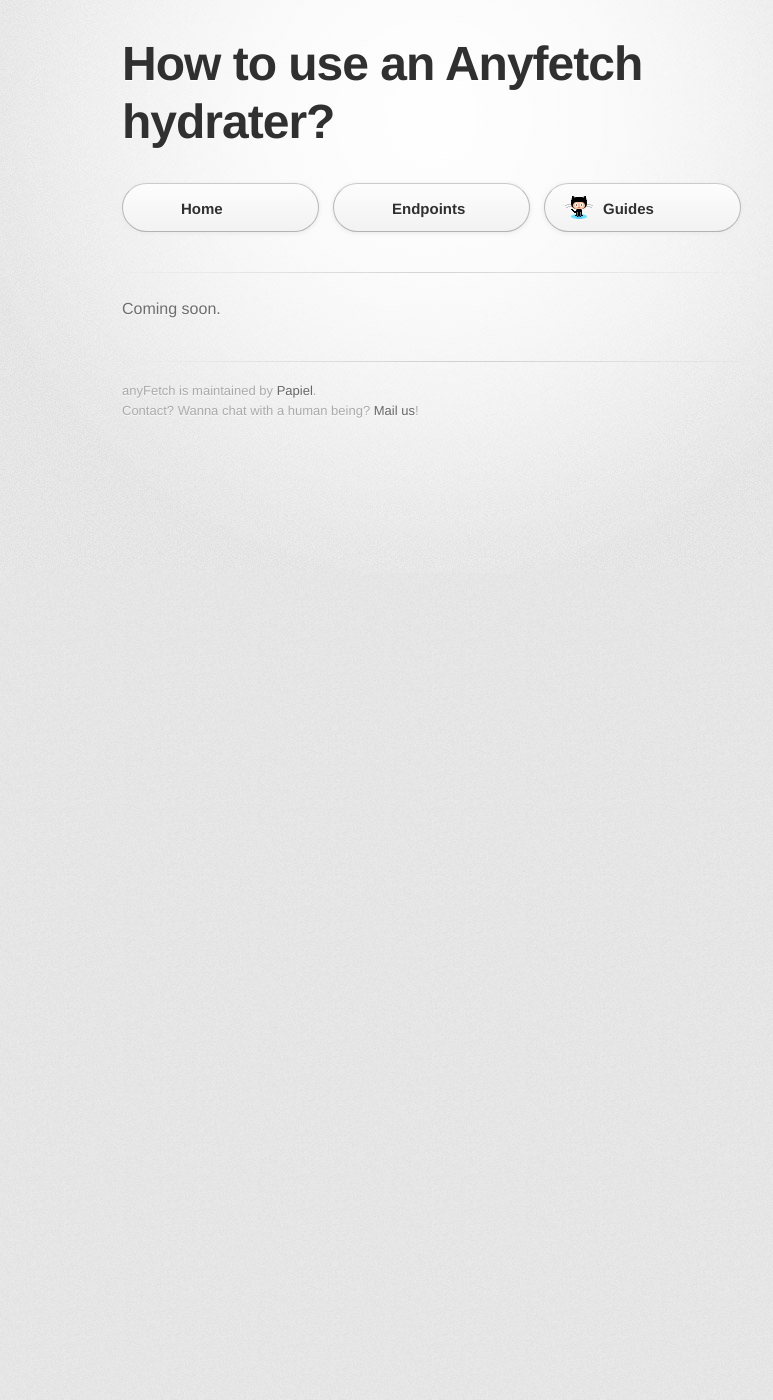
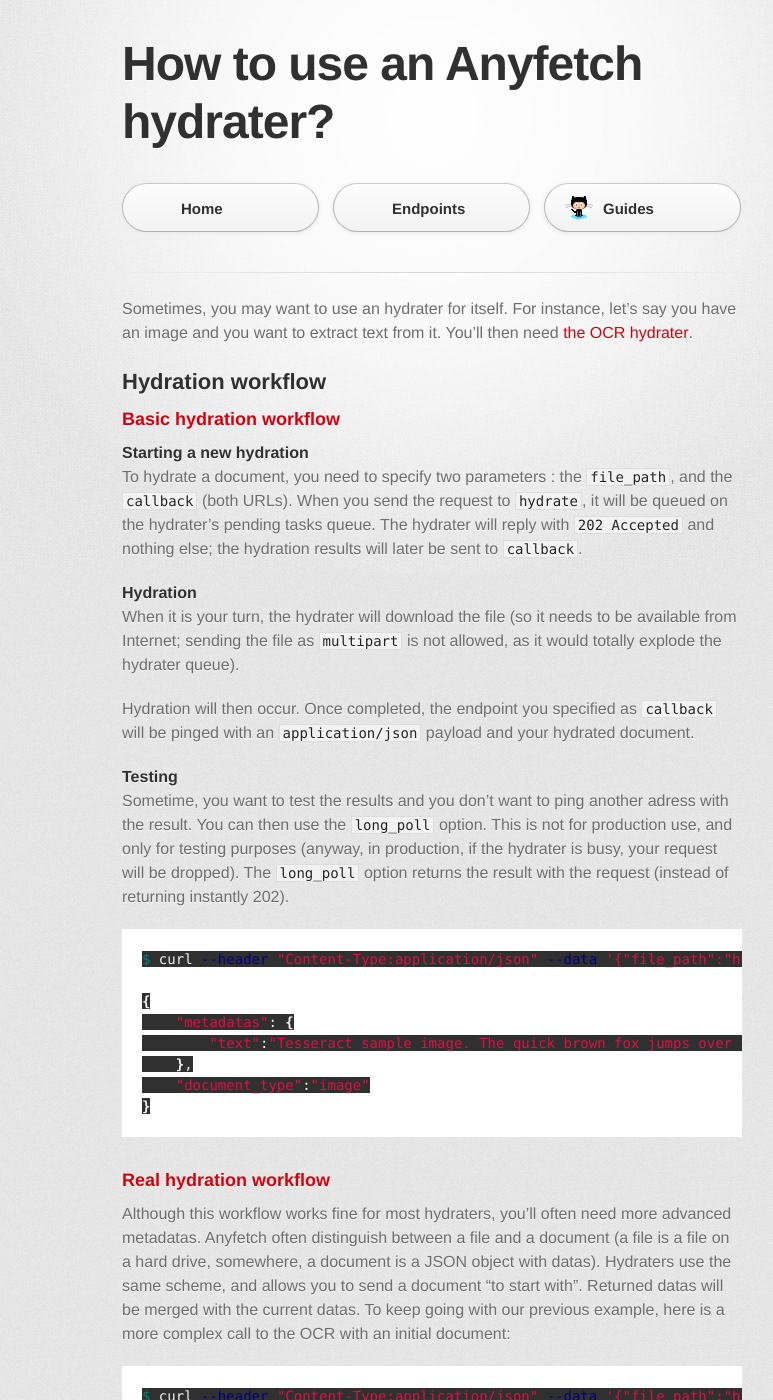
Before and after one commit to AnyFetch/developers.anyfetch.com, a Jekyll site: the page built from guides/using/hydrater.md, in a window 1280 px wide and 1400 px high. Shown: the whole window, without its empty margins (208-981 px from the left). Built offline with Jekyll 4.4.1, drawn with Linux system fonts in a browser that asks for light colours; some web fonts are replaced; Markdown is read by kramdown in place of the engine named in the settings; some of the changed text lies outside the part shown.

Commit message:
Using hydraters guide

````diff
--- a/guides/using/hydrater.md
+++ b/guides/using/hydrater.md
@@ -3,4 +3,73 @@
 layout: doc
 ---
 
-Coming soon.
+Sometimes, you may want to use an hydrater for itself. For instance, let's say you have an image and you want to extract text from it.
+You'll then need [the OCR hydrater](http://ocrhydrater.anyfetch.com).
+
+
+## Hydration workflow
+### Basic hydration workflow
+#### Starting a new hydration
+To hydrate a document, you need to specify two parameters : the `file_path`, and the `callback` (both URLs).
+When you send the request to `hydrate`, it will be queued on the hydrater's pending tasks queue.
+The hydrater will reply with `202 Accepted` and nothing else; the hydration results will later be sent to `callback`.
+
+#### Hydration
+When it is your turn, the hydrater will download the file (so it needs to be available from Internet; sending the file as `multipart` is not allowed, as it would totally explode the hydrater queue).
+
+Hydration will then occur. Once completed, the endpoint you specified as `callback` will be pinged with an `application/json` payload and your hydrated document.
+
+#### Testing
+Sometime, you want to test the results and you don't want to ping another adress with the result.
+You can then use the `long_poll` option. This is not for production use, and only for testing purposes (anyway, in production, if the hydrater is busy, your request will be dropped). The `long_poll` option returns the result with the request (instead of returning instantly 202).
+
+```shell
+$ curl --header "Content-Type:application/json" --data '{"file_path":"https://raw2.github.com/Papiel/ocr.hydrater.anyfetch.com/763ca1c77b33451de3fff733ad850287b48d2f96/test/samples/sample.png", "callback":"http://example.com","long_poll":true}' http://ocr.hydrater.anyfetch.com/hydrate
+
+{
+    "metadatas": {
+        "text":"Tesseract sample image. The quick brown fox jumps over the lazy dog.\n\n"
+    },
+    "document_type":"image"
+}
+```
+
+### Real hydration workflow
+Although this workflow works fine for most hydraters, you'll often need more advanced metadatas. Anyfetch often distinguish between a file and a document (a file is a file on a hard drive, somewhere, a document is a JSON object with datas). Hydraters use the same scheme, and allows you to send a document "to start with". Returned datas will be merged with the current datas.
+To keep going with our previous example, here is a more complex call to the OCR with an initial document:
+
+```shell
+$ curl --header "Content-Type:application/json" --data '{"file_path":"https://raw2.github.com/Papiel/ocr.hydrater.anyfetch.com/763ca1c77b33451de3fff733ad850287b48d2f96/test/samples/sample.png", "callback":"http://example.com","long_poll":true, "metadatas": {"previous-datas":"something"}}' http://ocr.hydrater.anyfetch.com/hydrate
+
+{
+    "metadatas": {
+        "previous-datas":"something",
+        "text":"Tesseract sample image. The quick brown fox jumps over the lazy dog.\n\n"
+    },
+    "document_type":"image"
+}
+```
+
+Any parameter differing from `file_path`, `callback` and `long_poll` will be part of the result document. This behavior allows to "chain" hydraters, which is very useful for some file types.
+
+#### Hydrater status
+Hydrater queue can get quite long sometimes. You may want to check the status of any hydrater using `/status` endpoint:
+
+```shell
+$ curl http://ocr.hydrater.anyfetch.com/status
+
+{
+    "status":"ok",
+    "queued_items":0
+}
+```
+
+## Sample hydraters
+Anyfetch ships with some default hydraters you may want to check:
+
+* `plaintext.hydrater.anyfetch.com`: retrieve basic information about a file (word, pdf, ppt, txt, rtf, png...). Will extract text if available. [Source](https://github.com/Papiel/plaintext.hydrater.anyfetch.com)
+* `ocr.hydrater.anyfetch.com`: retrieve textual information from an image. [Source](https://github.com/Papiel/ocr.hydrater.anyfetch.com)
+* `pdf.hydrater.anyfetch.com`: transform a PDF file to HTML. [Source](https://github.com/Papiel/pdf.hydrater.anyfetch.com)
+* `office.hydrater.anyfetch.com`: transform an office file to PDF, inject it back onto the Fetch API. [Source](https://github.com/Papiel/office.hydrater.anyfetch.com)
+* `eml.hydrater.anyfetch.com`: retrieve datas from eml files, hydrate mail datas and save back the attachments as files on the Fetch API. [Source](https://github.com/Papiel/eml.hydrater.anyfetch.com)
+* `image.hydrater.anyfetch.com`: generate thumbnails from an image. [Source](https://github.com/Papiel/image.hydrater.anyfetch.com)
````
